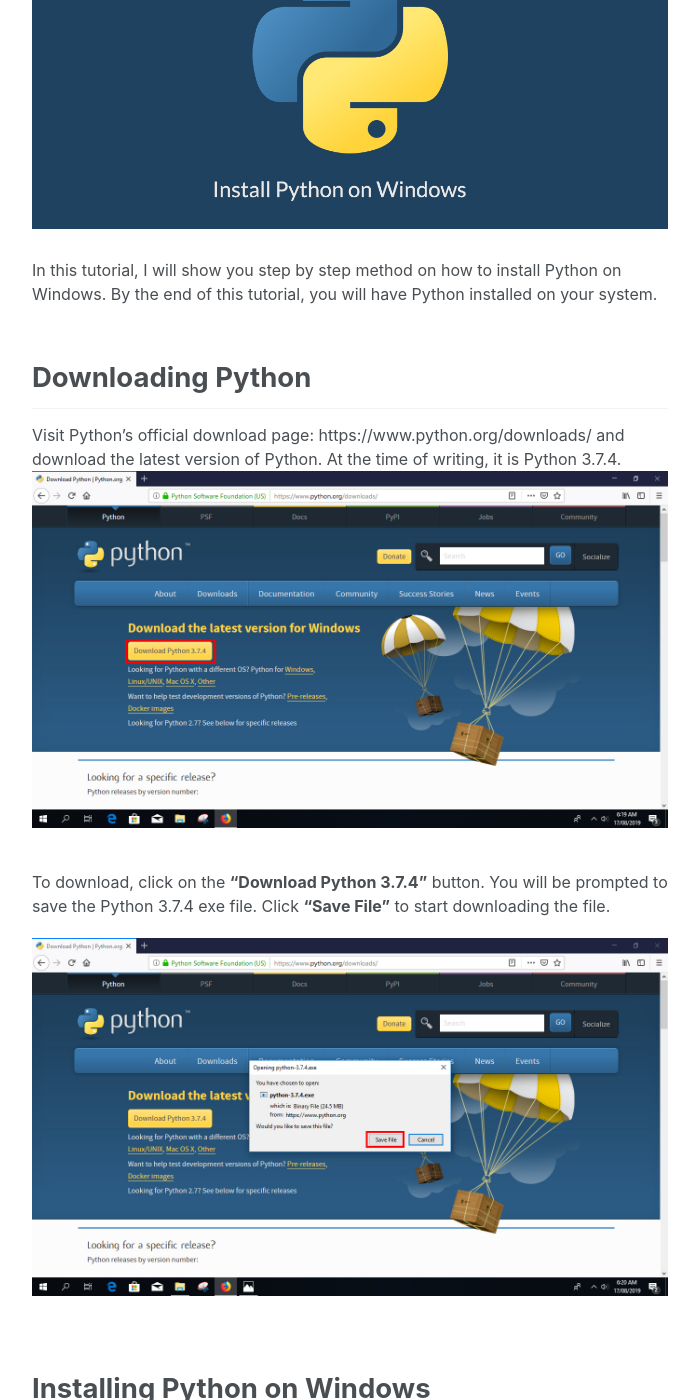
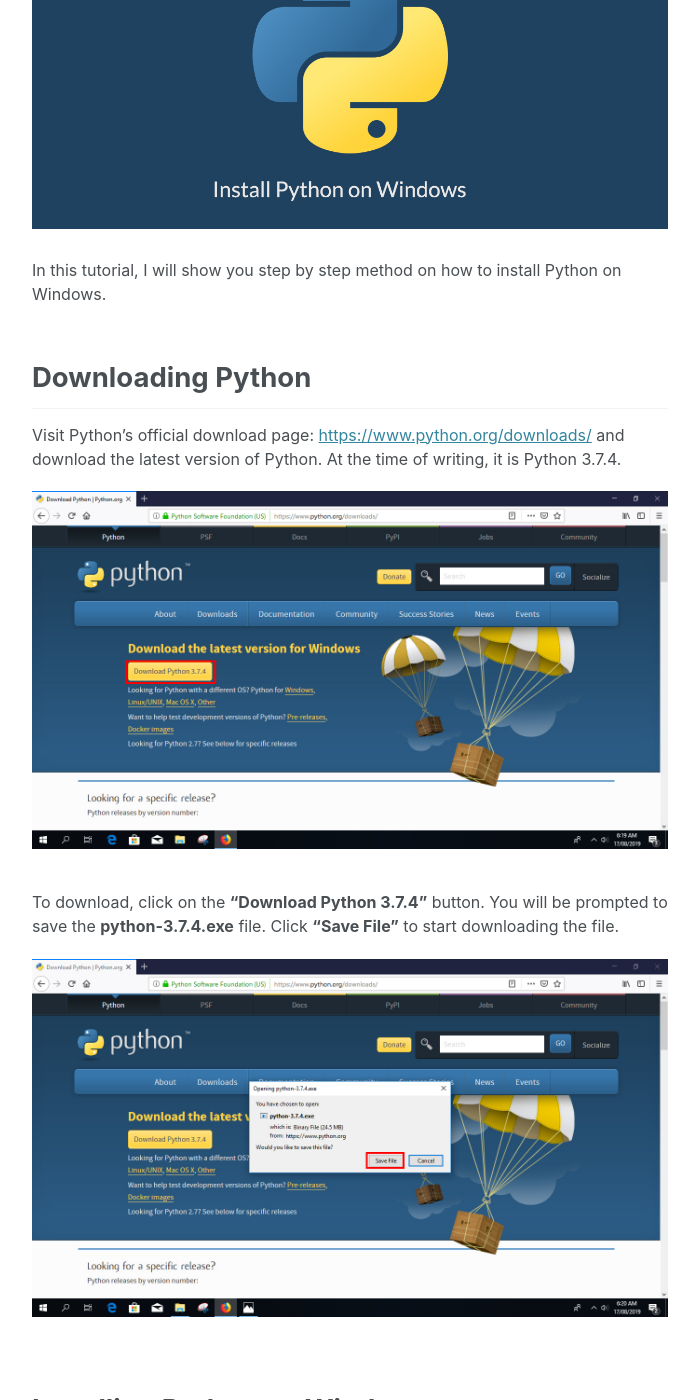
Before and after one commit to stanulilic/stanleyulili.com-old, a Jekyll site: the page built from _posts/2019-08-17-how-to-install-python-on-windows.md, in a window 1280 px wide and 1400 px high, scrolled down 283 px. Shown: the whole window, without its empty margins (290-989 px from the left). Built offline with Jekyll 4.4.1, drawn with Linux system fonts in a browser that asks for light colours; cached includes are drawn as plain includes; nearby versions of some CDN libraries; comment, search, counter and statistics services are not loaded; some of the changed text lies outside the part shown.

Commit message:
proof read and fixed errors on 'how to install python on windows' article

```diff
--- a/_posts/2019-08-17-how-to-install-python-on-windows.md
+++ b/_posts/2019-08-17-how-to-install-python-on-windows.md
@@ -3,7 +3,7 @@
  teaser: /assets/images/posts/2019-08-17-install-python-on-windows/featured-image.jpg
 feature_image: /assets/images/posts/2019-08-17-install-python-on-windows/featured-image.jpg
 featured_image_alt: featured-image
-excerpt: In this tutorial, we are going to learn how to install Git Bash on Windows. Git Bash for Windows is a package that comprises of `git` and `bash`.
+excerpt: In this tutorial, I will show you step by step method on how to install Python on Windows.
 
 categories:
  - Python
@@ -12,20 +12,21 @@
  - windows
 ---
 
-In this tutorial, I will show you step by step method on how to install Python on Windows. By the end of this tutorial, you will have Python installed on your system.
+In this tutorial, I will show you step by step method on how to install Python on Windows.
 
 ## Downloading Python
-Visit Python's official download page: https://www.python.org/downloads/ and download the latest version of Python. At the time of writing, it is Python 3.7.4.
+Visit Python's official download page: [https://www.python.org/downloads/](https://www.python.org/downloads/) and download the latest version of Python. At the time of writing, it is Python 3.7.4.
+
 ![python download page](/assets/images/posts/2019-08-17-install-python-on-windows/download-python.jpg)
 
-To download, click on the **"Download Python 3.7.4"** button. You will be prompted to save the Python 3.7.4 exe file. Click **"Save File"** to start downloading the file.
+To download, click on the **"Download Python 3.7.4"** button. You will be prompted to save the **python-3.7.4.exe** file. Click **"Save File"** to start downloading the file.
 
 ![save download](/assets/images/posts/2019-08-17-install-python-on-windows/save-download.jpg)
 
 ## Installing Python on Windows
-After you have downloaded Python into your computer.
+After you have downloaded the Python executable file.
 
-1\. Run the Python installer by clicking on downloaded file **python-3.7.4.exe** which will start the installation wizard.
+1\. Run the Python installer by clicking on the **python-3.7.4.exe** which will start the installation wizard.
 
 ![python setup open](/assets/images/posts/2019-08-17-install-python-on-windows/python-setup.jpg)
 
@@ -37,7 +38,7 @@
 
 Wait for a few minutes for Python to install.
 
-3\. After python has finished the installation process, you should see a window saying that **Setup was successful**.
+3\. After Python has finished the installation process, you should see a window saying that **Setup was successful**.
 
 ![Python installed successfully](/assets/images/posts/2019-08-17-install-python-on-windows/setup-finished.jpg)
 
```
Also changed, not shown: other parts of _posts/2019-08-17-how-to-install-python-on-windows.md (+2 -0 lines), assets/images/posts/2019-08-17-install-python-on-windows/python-works.jpg.
